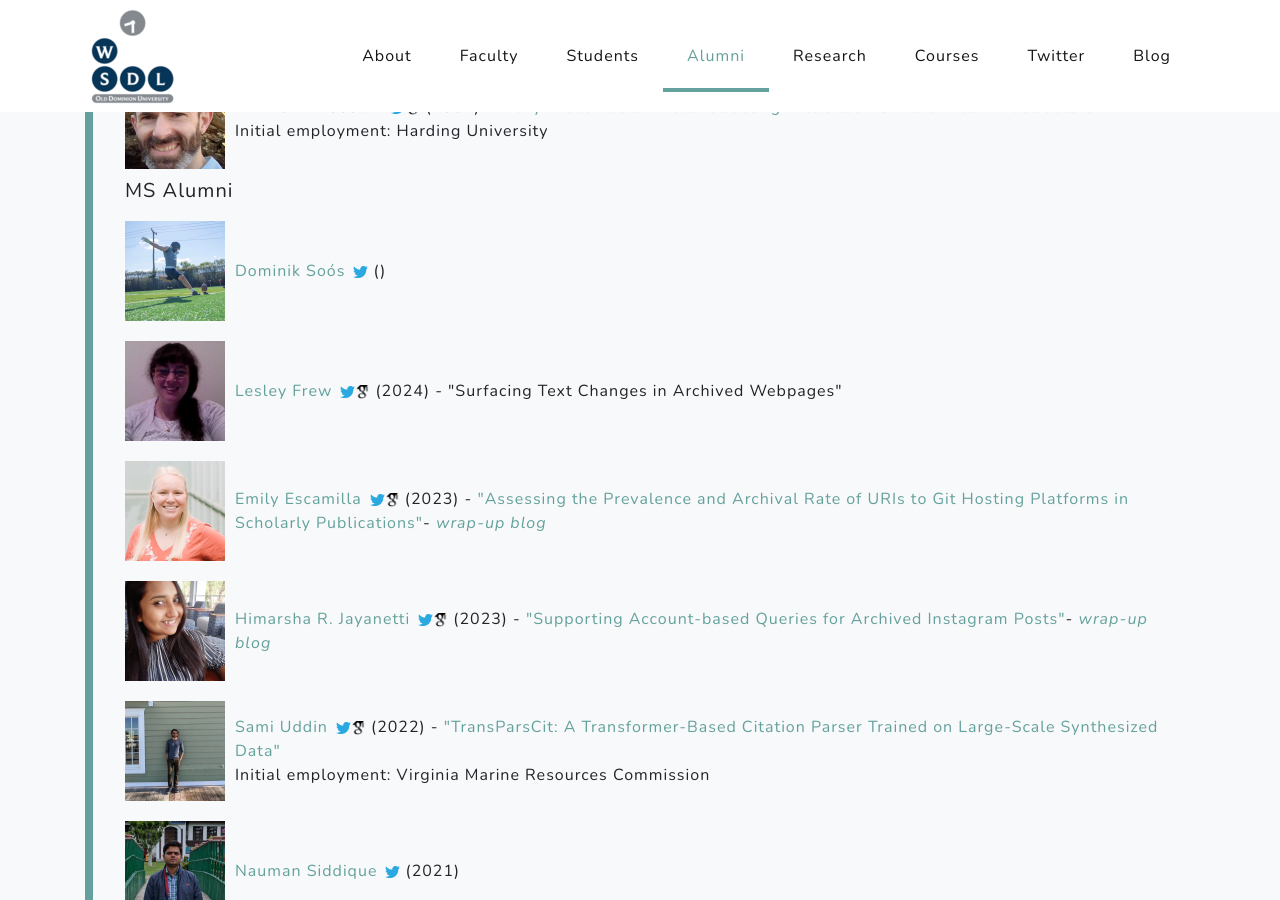
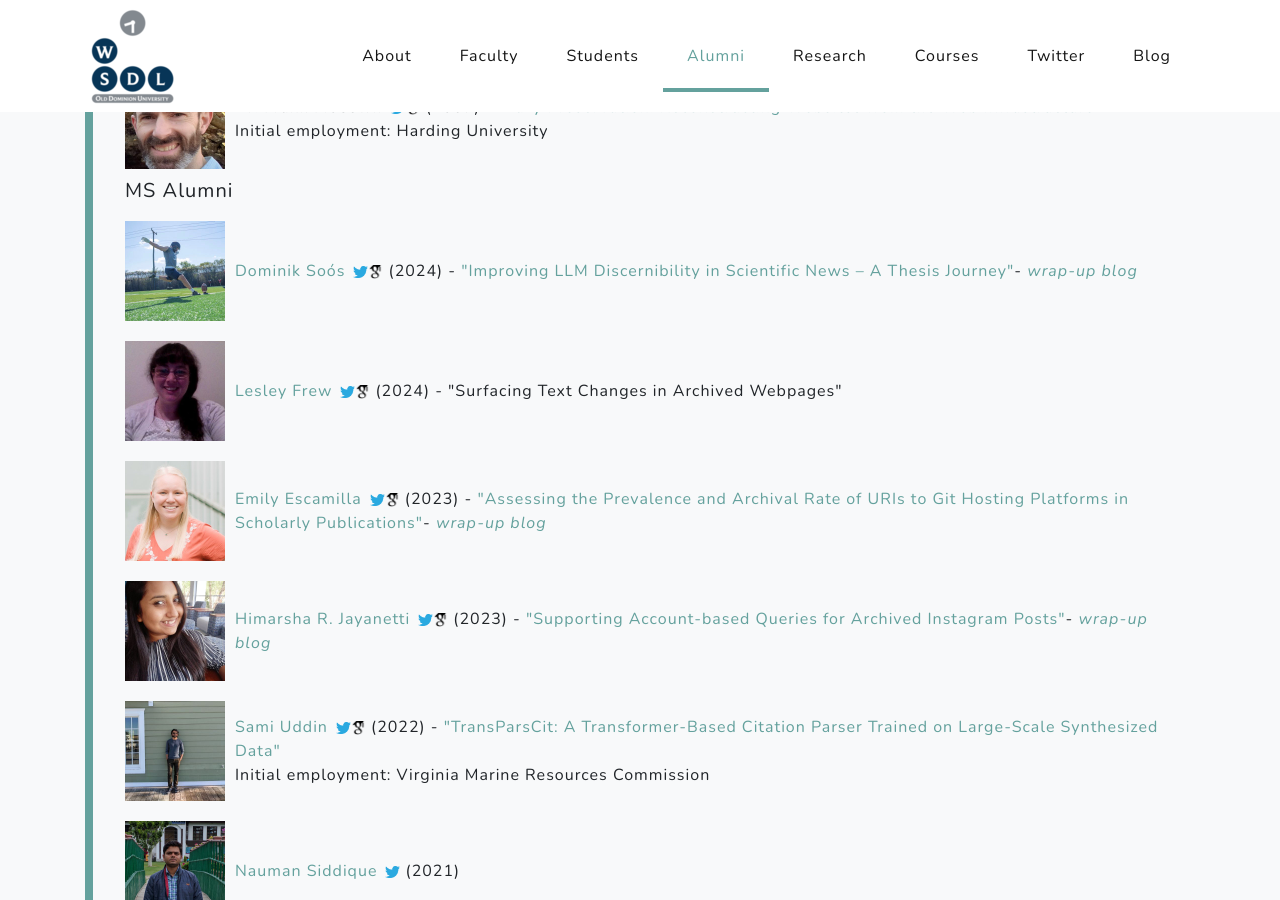
Before and after one commit to oduwsdl/oduwsdl.github.io, a Jekyll site: the page built from index.html, in a window 1280 px wide and 900 px high, scrolled down 7499 px. Built offline with Jekyll 4.4.1, drawn with Linux system fonts in a browser that asks for light colours; nearby versions of some CDN libraries.

Commit message:
Update alumni.yml
Dominik Soos data; Emily Escamilla thesis link

```diff
--- a/_data/alumni.yml
+++ b/_data/alumni.yml
@@ -161,7 +161,13 @@ ms:
 - name: Dominik Soós
   homepage: https://www.cs.odu.edu/~cs_dsoos001/
   twitter_handle: DomSoos
+  google_scholar_id: zqSvJesAAAAJ
+  graduation_year: 2024
   advisor: Wu
+  thesis:
+    title: "Improving LLM Discernibility in Scientific News – A Thesis Journey"
+    link: https://digitalcommons.odu.edu/computerscience_etds/
+  wrapup_blog_post: https://ws-dl.blogspot.com/2024/08/2024-08-31-improving-llm-discernibility.html
 
 - name: Lesley Frew
   homepage: https://lesleyodu.github.io/
@@ -178,7 +184,7 @@ ms:
   graduation_year: 2023
   thesis:
     title: "Assessing the Prevalence and Archival Rate of URIs to Git Hosting Platforms in Scholarly Publications"
-    link: https://digitalcommons.odu.edu/computerscience_etds/
+    link: https://digitalcommons.odu.edu/computerscience_etds/142
   wrapup_blog_post: https://ws-dl.blogspot.com/2023/08/2023-08-31-end-of-chapter.html
 
 - name: Himarsha R. Jayanetti
```
